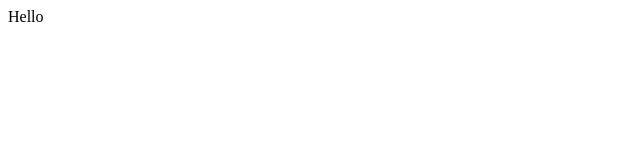
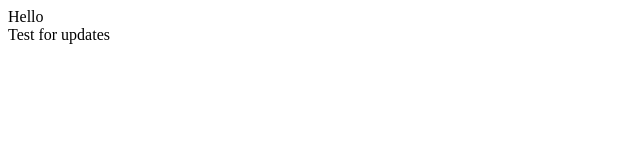
Before and after one commit to jmptk/demo-repo, a plain HTML site: page index.html in a window 1280 px wide. Shown: the full height of the page, 0-640 px from the left. Drawn offline with Linux system fonts and the light colour scheme.

Commit message:
Updated index.html
some description for second time

```diff
--- a/index.html
+++ b/index.html
@@ -1 +1,2 @@
 <div>Hello</div>
+<div>Test for updates</div>
```
